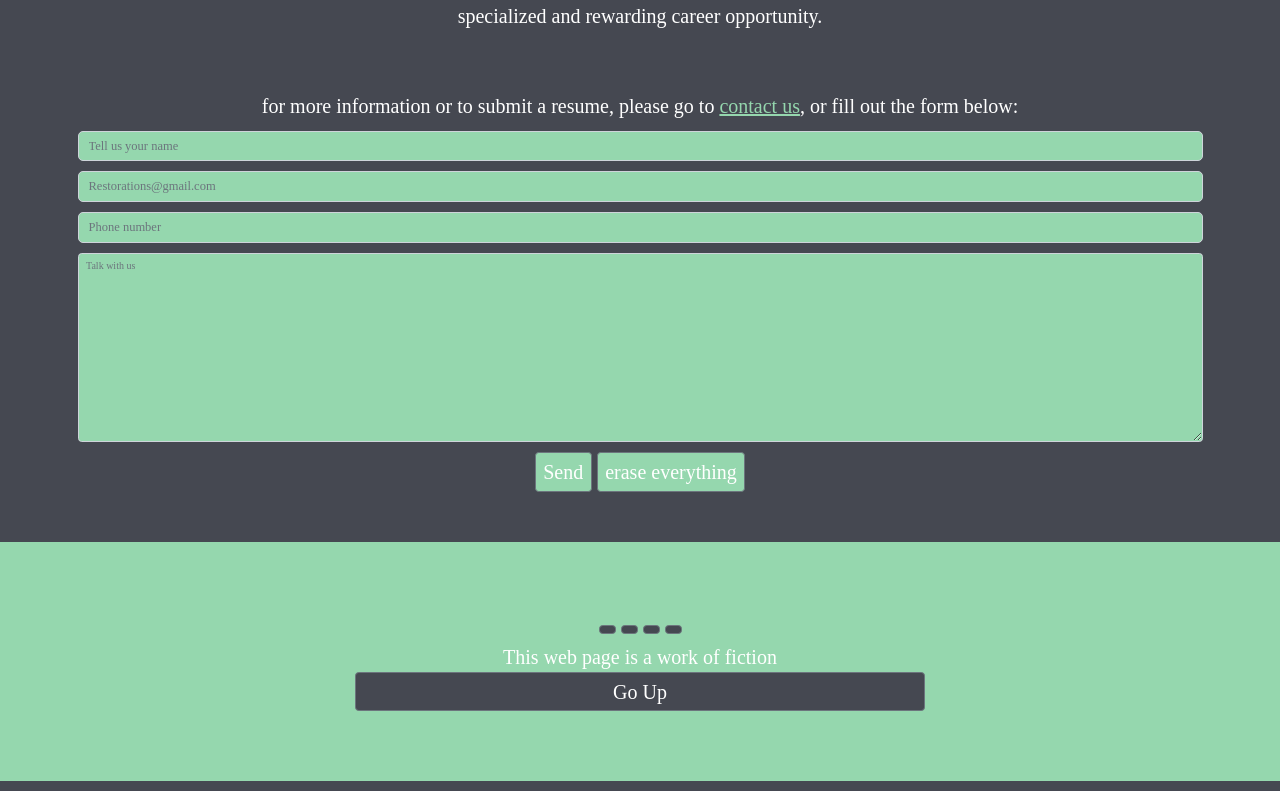
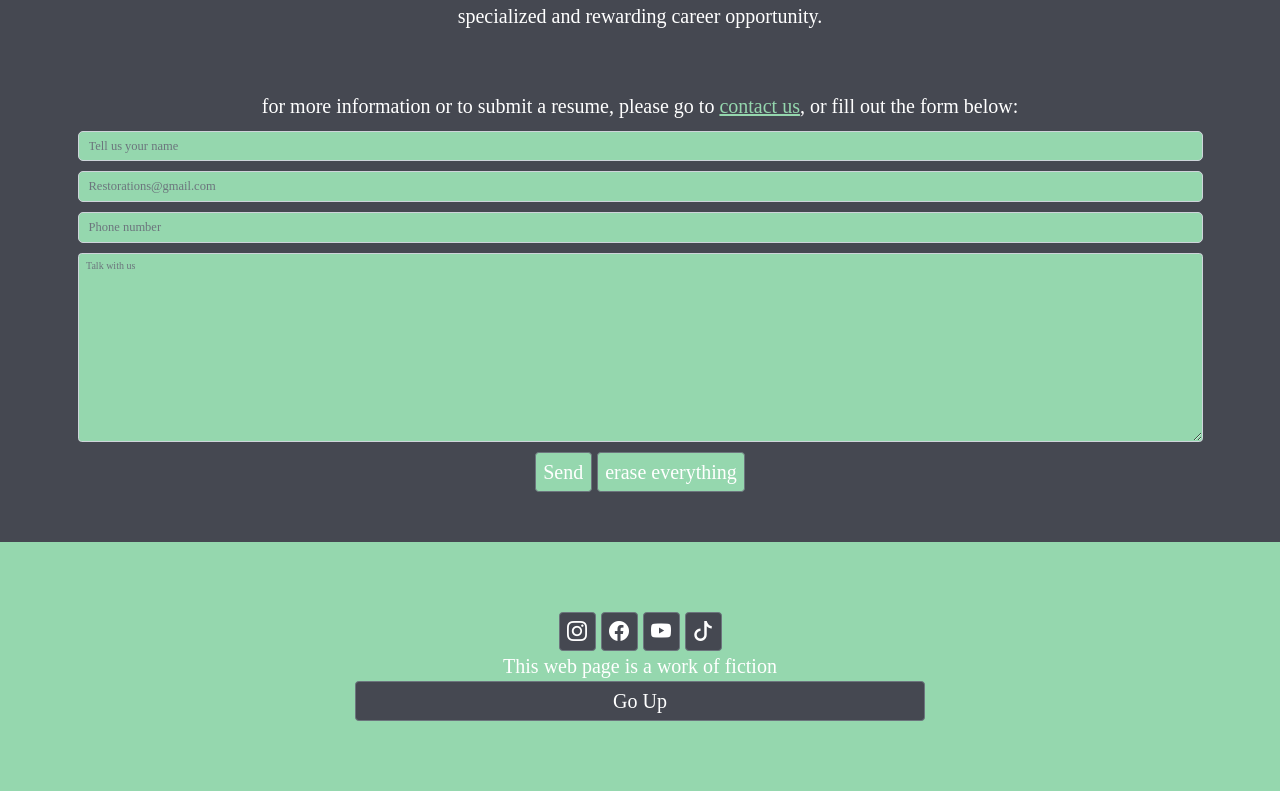
Before and after one commit to Marc4623/PF-Acosta, a plain HTML site: page pages/careers.html in a window 1280 px wide. Shown: the part 1291-2082 px from the top of the page. Drawn offline with nearby package versions, Linux system fonts and the light colour scheme.

Commit message:
added icons link to all pages

```diff
--- a/pages/careers.html
+++ b/pages/careers.html
@@ -8,6 +8,7 @@
     <link rel="shortcut icon" href="../img/company-logo-transparent.png" type="image/x-icon">
     <link href="https://cdn.jsdelivr.net/npm/bootstrap@5.2.3/dist/css/bootstrap.min.css" rel="stylesheet" integrity="sha384-rbsA2VBKQhggwzxH7pPCaAqO46MgnOM80zW1RWuH61DGLwZJEdK2Kadq2F9CUG65" crossorigin="anonymous">
     <link rel="stylesheet" href="https://cdnjs.cloudflare.com/ajax/libs/animate.css/4.1.1/animate.min.css">
+    <link rel="stylesheet" href="https://cdn.jsdelivr.net/npm/bootstrap-icons@1.10.3/font/bootstrap-icons.css">
     <link rel="stylesheet" href="../css/styles.css">
 </head>
 <body class="content">
```
Also changed, not shown: pages/contact_us.html (+1 -0 lines), pages/listings/ac.html (+1 -0 lines), pages/listings/alfa.html (+1 -0 lines), pages/listings/camaro.html (+1 -0 lines), pages/listings/crown.html (+1 -0 lines), pages/listings/dmc.html (+1 -0 lines), pages/listings/lotus.html (+1 -0 lines), pages/listings/mercedes.html (+1 -0 lines), pages/listings/porsche.html (+1 -0 lines), pages/sales.html (+1 -0 lines), pages/services.html (+1 -0 lines), pages/vintage_racing.html (+1 -0 lines).
